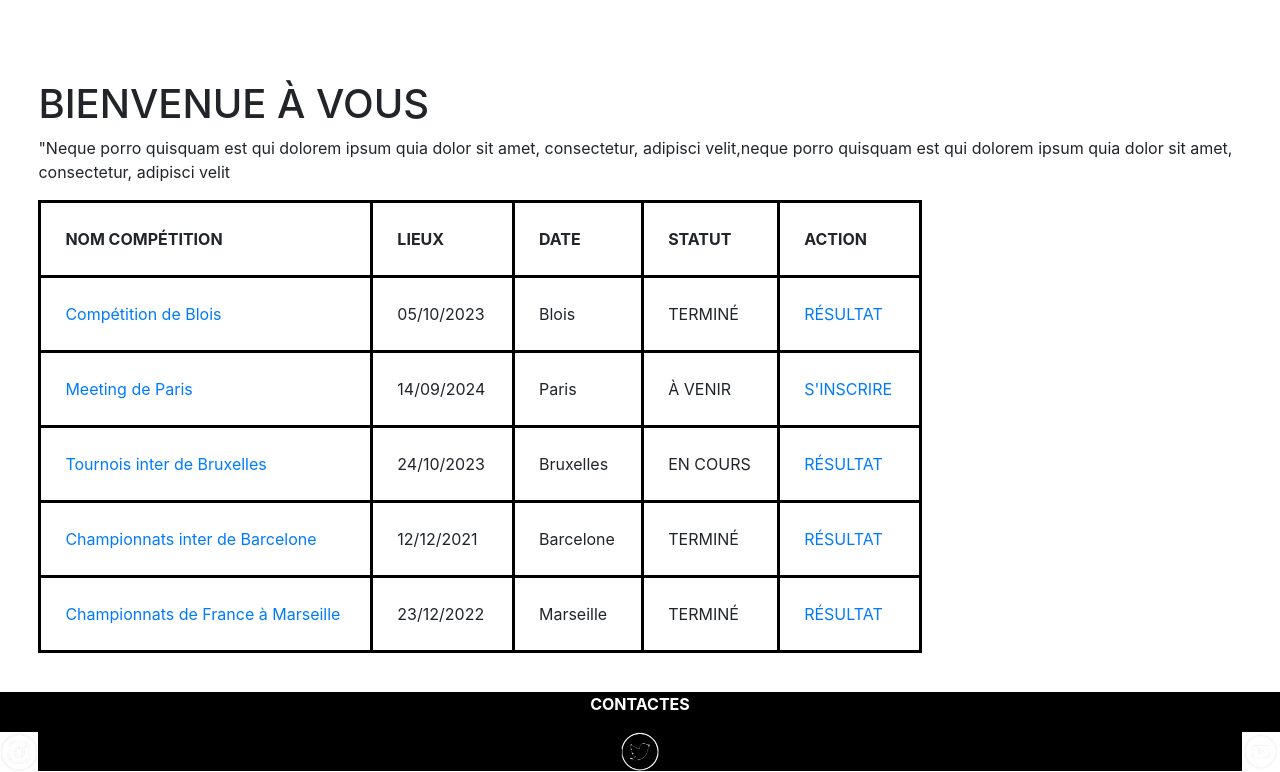
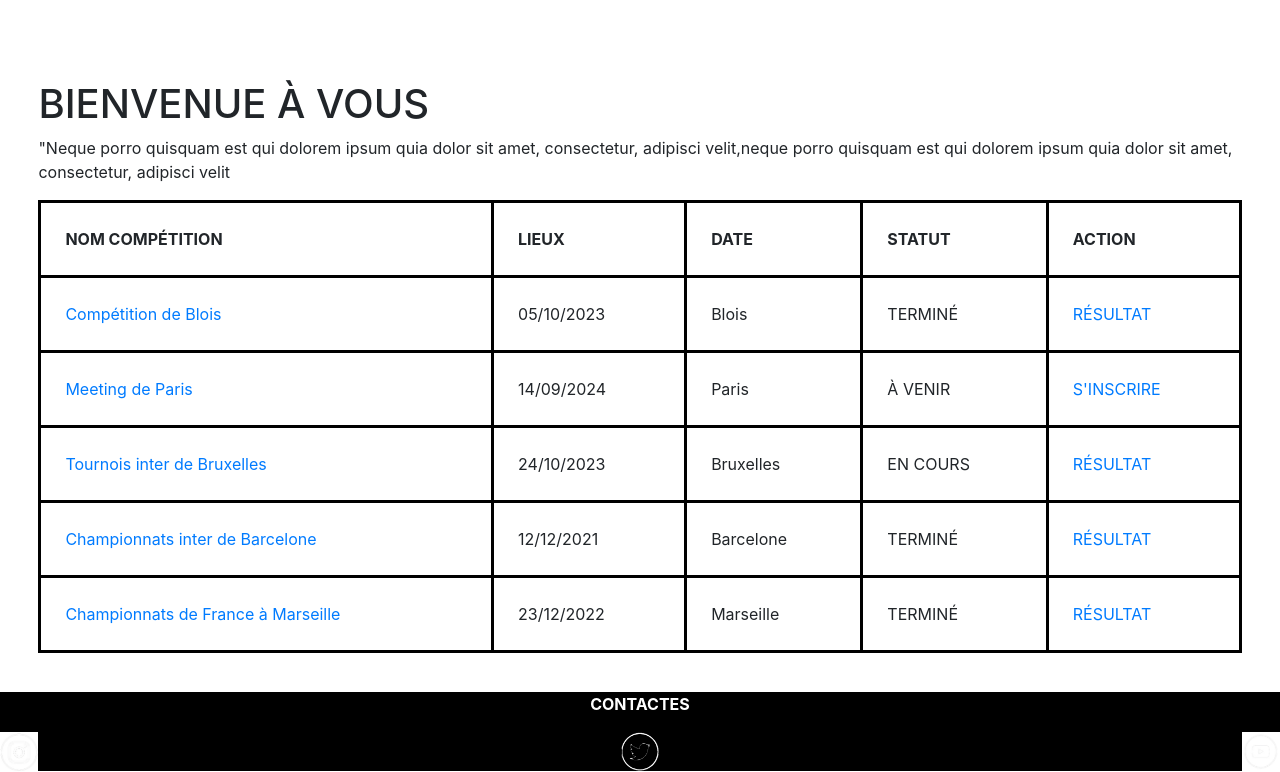
Before and after one commit to Yannis-barache/SAE-3.05, a Flask app: page / in a window 1280 px wide. Shown: the part 348-1120 px from the top of the page. Run offline with Flask 3, Linux system fonts and the light colour scheme; some libraries are stand-ins or nearby versions.

```diff
--- a/appli/sae_flask/static/css/home.css
+++ b/appli/sae_flask/static/css/home.css
@@ -111,7 +111,7 @@ footer > p{
 }
 
 .tableau{
-  margin-right: 20em;
+  margin:0;
 }
 
 table{
```
